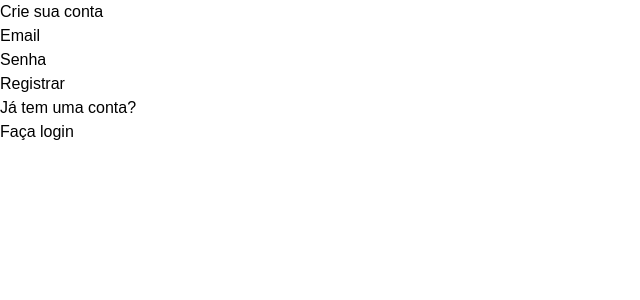
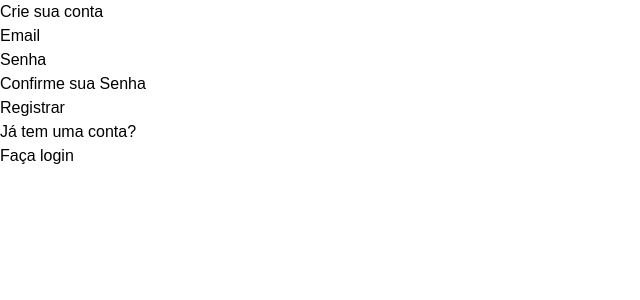
Before and after one commit to williandeitosi/Formify, a Next.js app: page /register in a window 1280 px wide. Shown: the top 300 px of the page, without its empty margins (0-640 px from the left). Built offline with nearby package versions, Linux system fonts and the light colour scheme.

Commit message:
feat: add input confirm password

```diff
--- a/src/app/components/forms/RegisterForm.tsx
+++ b/src/app/components/forms/RegisterForm.tsx
@@ -27,6 +27,14 @@ export default function RegisterForm() {
         autoComplete="password"
         error={errors.password?.message}
       />
+      <Input
+        label="Confirme sua Senha"
+        {...register("confirmPassword")}
+        id="confirmPassword"
+        type="password"
+        autoComplete="password"
+        error={errors.confirmPassword?.message}
+      />
       <div>
         <Button type="submit">Registrar</Button>
       </div>
```
